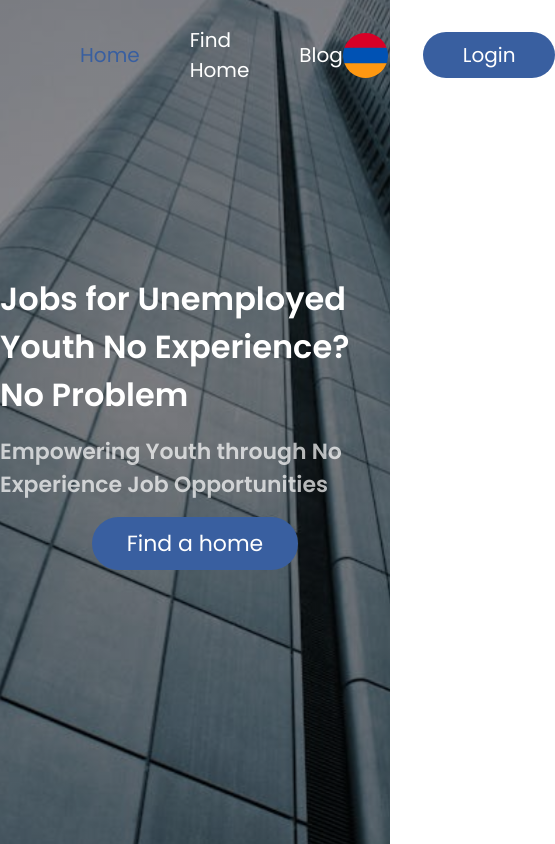
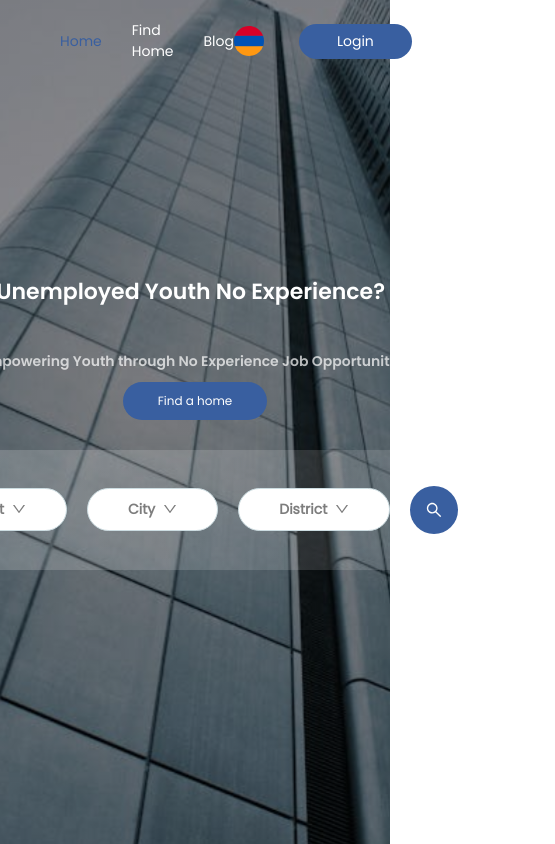
Before and after one commit to tamsargsyan/aratta, a React (Create React App) app: page / in a window 390 px wide. Shown: the whole page, 555 px wide, since content can reach past the window. Built offline with nearby package versions, Linux system fonts and the light colour scheme.

Commit message:
add hero page filter

```diff
--- a/package.json
+++ b/package.json
@@ -3,9 +3,11 @@
   "version": "0.1.0",
   "private": true,
   "dependencies": {
+    "@ant-design/icons": "^5.5.2",
     "@testing-library/jest-dom": "^5.17.0",
     "@testing-library/react": "^13.4.0",
     "@testing-library/user-event": "^13.5.0",
+    "antd": "^5.22.2",
     "react": "^18.3.1",
     "react-dom": "^18.3.1",
     "react-router-dom": "^7.0.1",
--- a/src/App.css
+++ b/src/App.css
@@ -5,3 +5,9 @@
 .container {
   padding: 0 80px;
 }
+
+@media screen and (max-width: 1080px) {
+  .container {
+    padding: 0 60px;
+  }
+}
--- a/src/pages/Home/index.css
+++ b/src/pages/Home/index.css
@@ -58,4 +58,81 @@
   border-radius: 30px;
   cursor: pointer;
   font-size: 22px;
+  text-decoration: none;
 }
+.hero_filter_container {
+  background: linear-gradient(
+    90deg,
+    rgba(255, 255, 255, 0.2) -2.03%,
+    rgba(255, 255, 255, 0.1) 97.97%
+  );
+  height: 152px;
+  border-radius: 40px;
+  margin-top: 20px;
+  display: flex;
+  justify-content: space-between;
+  align-items: center;
+  gap: 30px;
+  padding: 0 80px;
+}
+.hero_filter_option {
+  cursor: pointer;
+  border: 1px solid #ccdce1;
+  padding: 10px 40px;
+  border-radius: 50px;
+  background: #fff;
+  color: #00000082;
+  font-family: Poppins-600;
+  font-weight: 600;
+}
+.hero_filter_search_btn {
+  text-decoration: none;
+  color: #fff;
+  font-weight: 600;
+  background: var(--main-color-blue);
+  display: flex;
+  justify-content: center;
+  align-items: center;
+  /* width: 40px;
+  height: 40px; */
+  padding: 16px;
+  border-radius: 50%;
+}
+
+@media screen and (max-width: 1080px) {
+  .hero_content_heading {
+    font-size: 26px;
+  }
+  .hero_content_paragraph {
+    font-size: 16px;
+  }
+  .hero_content_btn {
+    font-size: 14px;
+  }
+  .hero_content_container {
+    gap: 10px;
+  }
+  .hero_filter_container {
+    margin-top: 20px;
+    height: 120px;
+    gap: 20px;
+  }
+  .hero_filter_option {
+    font-size: 14px;
+  }
+}
+
+@media screen and (max-width: 1010px) {
+  .hero_content_heading {
+    font-size: 22px;
+  }
+  .hero_content_paragraph {
+    font-size: 14px;
+  }
+  .hero_content_btn  {
+    font-size: 12px;
+  }
+  .hero_filter_container {
+    padding: 0px 30px;
+  }
+}
--- a/src/pages/Home/index.js
+++ b/src/pages/Home/index.js
@@ -1,6 +1,66 @@
 import "./index.css";
+import { DownOutlined, SearchOutlined } from "@ant-design/icons";
+import { Dropdown, Space } from "antd";
+import { NavLink } from "react-router-dom";
 
 export const Home = () => {
+  const rent_items = [
+    {
+      label: "For Rent",
+      key: "0",
+    },
+    {
+      label: "For Purchase",
+      key: "1",
+    },
+  ];
+
+  const city_items = [
+    {
+      label: "Yerevan",
+      key: "0",
+    },
+    {
+      label: "Vanadzor",
+      key: "1",
+    },
+    {
+      label: "Gyumri",
+      key: "2",
+    },
+    {
+      label: "Artik",
+      key: "3",
+    },
+    {
+      label: "Goris",
+      key: "4",
+    },
+  ];
+
+  const district_items = [
+    {
+      label: "Yerevan",
+      key: "0",
+    },
+    {
+      label: "Vanadzor",
+      key: "1",
+    },
+    {
+      label: "Gyumri",
+      key: "2",
+    },
+    {
+      label: "Artik",
+      key: "3",
+    },
+    {
+      label: "Goris",
+      key: "4",
+    },
+  ];
+
   return (
     <div className='home_section'>
       {/* <Navbar /> */}
@@ -15,7 +75,68 @@ export const Home = () => {
           <p className='hero_content_paragraph'>
             Empowering Youth through No Experience Job Opportunities
           </p>
-          <button className='hero_content_btn'>Find a home</button>
+          <NavLink to='/' className='hero_content_btn'>
+            Find a home
+          </NavLink>
+          <div className='hero_filter_container'>
+            <Dropdown
+              className='hero_filter_option'
+              menu={{
+                items: rent_items,
+              }}
+              trigger={["click"]}>
+              <NavLink onClick={e => e.preventDefault()}>
+                <Space>
+                  Rent
+                  <DownOutlined />
+                </Space>
+              </NavLink>
+            </Dropdown>
+
+            <Dropdown
+              className='hero_filter_option'
+              menu={{
+                items: city_items,
+              }}
+              trigger={["click"]}>
+              <NavLink onClick={e => e.preventDefault()}>
+                <Space>
+                  City
+                  <DownOutlined />
+                </Space>
+              </NavLink>
+            </Dropdown>
+
+            <Dropdown
+              className='hero_filter_option'
+              menu={{
+                items: district_items,
+              }}
+              trigger={["click"]}>
+              <NavLink onClick={e => e.preventDefault()}>
+                <Space>
+                  District
+                  <DownOutlined />
+                </Space>
+              </NavLink>
+            </Dropdown>
+            <NavLink className='hero_filter_search_btn'>
+              <SearchOutlined />
+            </NavLink>
+            {/* <Dropdown
+              className='hero_filter_option'
+              menu={{
+                items,
+              }}
+              trigger={["click"]}>
+              <a onClick={e => e.preventDefault()}>
+                <Space>
+                  District
+                  <DownOutlined />
+                </Space>
+              </a>
+            </Dropdown> */}
+          </div>
         </div>
       </div>
     </div>
--- a/src/pages/Navbar/index.css
+++ b/src/pages/Navbar/index.css
@@ -13,8 +13,8 @@
   gap: 35px;
 }
 .flag_img {
-  width: 45px;
-  height: 45px;
+  width: 35px;
+  height: 35px;
   cursor: pointer;
 }
 .flag_img img {
@@ -35,8 +35,9 @@
   color: var(--main-color-blue);
 }
 .navbar_logo {
-  width: 70px;
-  height: 70px;
+  /* width: 70px; */
+  /* height: 70px; */
+  width: 140px;
 }
 .navbar_logo img {
   width: 100%;
@@ -47,11 +48,30 @@
   font-size: 20px ;
 }
 .auth_btn {
-  padding: 8px 40px;
+  padding: 7px 38px;
   border-radius: 30px;
   border: none;
   background: var(--main-color-blue);
   color: #fff;
   cursor: pointer;
-  font-size: 20px;
+  font-size: 18px;
 }
+
+@media screen and (max-width: 1080px) {
+  .flag_img {
+    width: 30px;
+    height: 30px;
+  }
+  .auth_btn {
+    font-size: 14px;
+  }
+  .nav_links a, .auth_btn {
+    font-size: 14px;
+  }
+  .navbar_logo {
+    width: 100px;
+  }
+  .nav_links {
+    gap: 30px;
+  }
+}
--- a/src/pages/Navbar/index.js
+++ b/src/pages/Navbar/index.js
@@ -1,6 +1,6 @@
 import { NavLink, useLocation } from "react-router-dom";
 import ARM from "../../assets/armenia_flag.svg";
-import LOGO from "../../assets/logo.png"
+import LOGO from "../../assets/logo.svg";
 import "./index.css";
 
 const Navbar = () => {
@@ -30,13 +30,13 @@ const Navbar = () => {
 
   const lang = "";
   const location = useLocation();
-  console.log(location)
+  // console.log(location);
 
   return (
     <div className='navbar container'>
-      <div className='navbar_logo'>
-        <img src={LOGO} alt="Aratta"/>
-      </div>
+      <NavLink to='/' className='navbar_logo'>
+        <img src={LOGO} alt='Aratta' />
+      </NavLink>
       <div className='nav_links'>
         {menu.map(m => (
           <NavLink
```
Also changed, not shown: src/assets/logo.svg (added), 1 other file (tests, documents, lock files or other folders).
